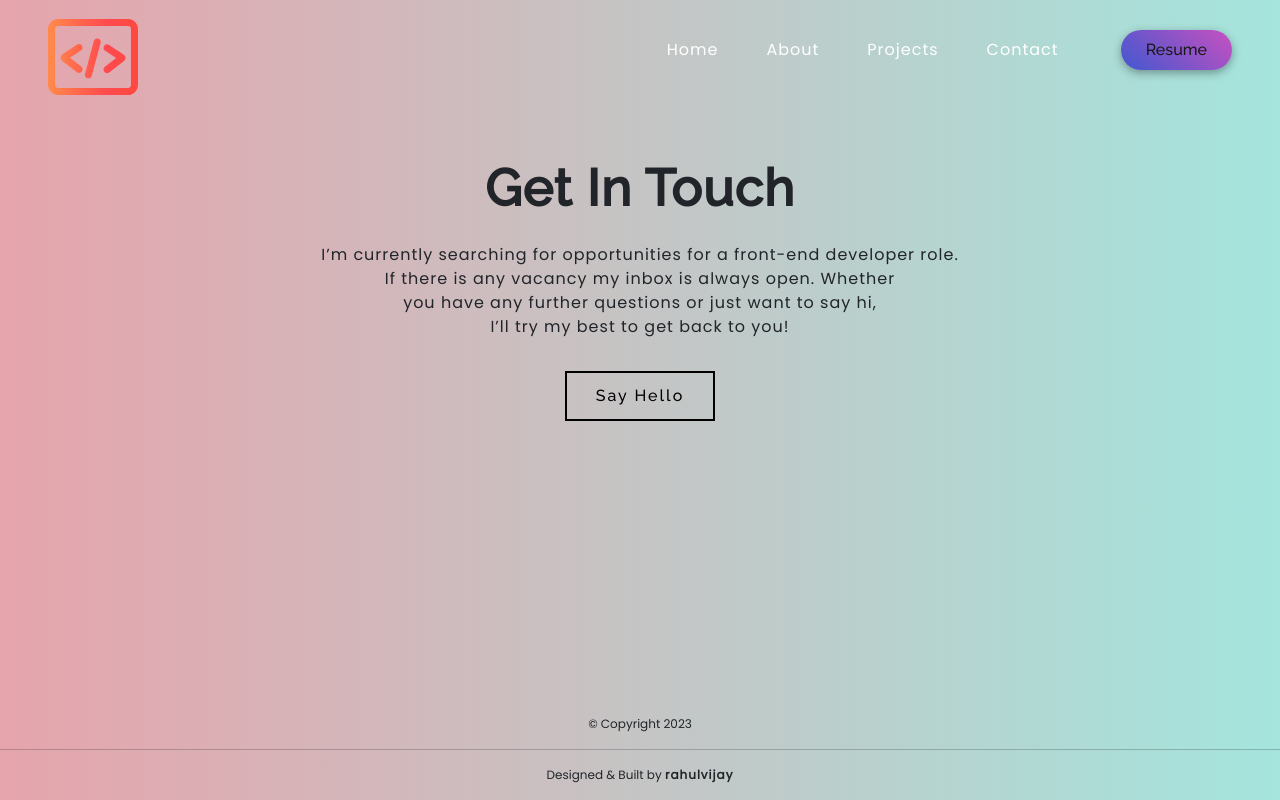
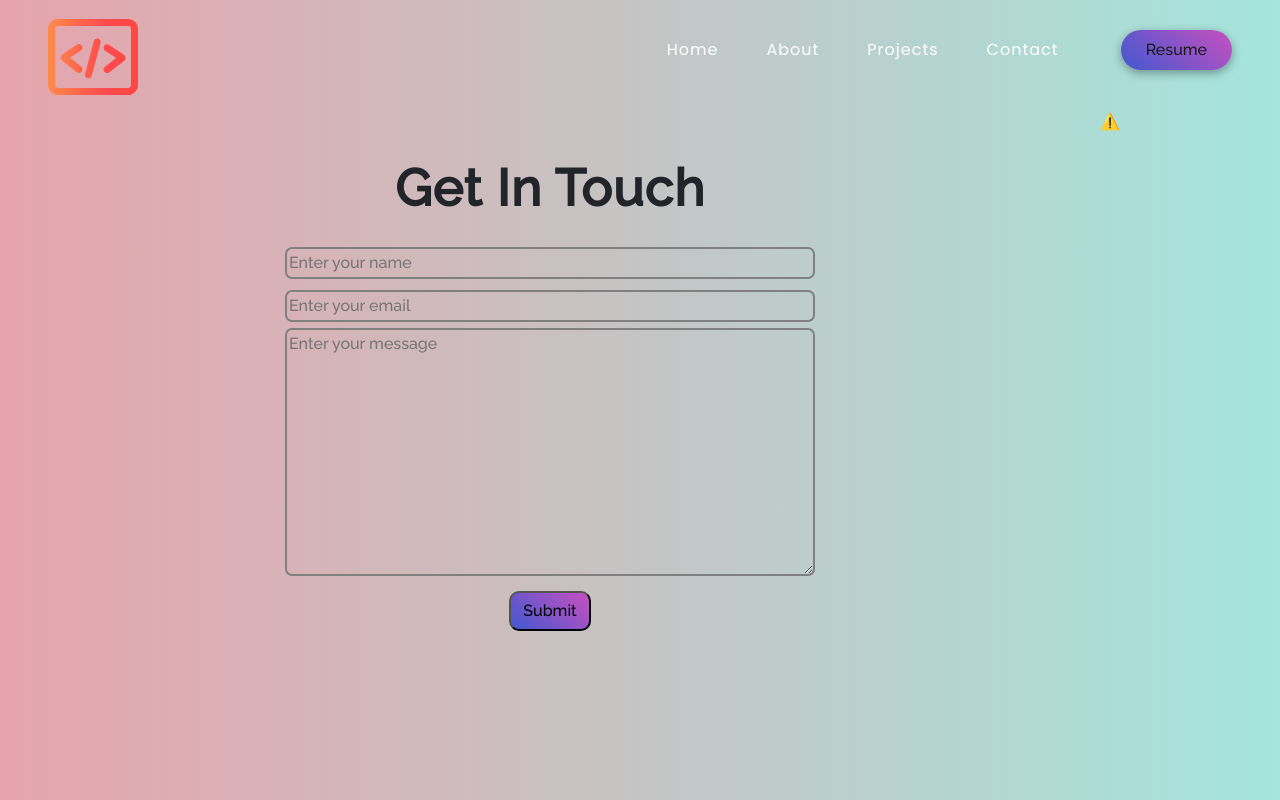
Before and after one commit to GirishMaity/portfolio, a React (Create React App) app: page /contact in a window 1280 px wide. Built offline with nearby package versions, Linux system fonts and the light colour scheme; no server answers.

Commit message:
Modified contact page

```diff
--- a/package.json
+++ b/package.json
@@ -1,5 +1,5 @@
 {
-  "name": "rahulportfolio",
+  "name": "girishportfolio",
   "version": "0.1.0",
   "private": true,
   "dependencies": {
--- a/src/components/Contactpage/Contactpage.js
+++ b/src/components/Contactpage/Contactpage.js
@@ -1,33 +1,131 @@
 import React from "react";
 import "../../pages/style.css";
 import { Container } from "react-bootstrap";
+import { Player } from "@lottiefiles/react-lottie-player";
 
 function Contactpage() {
   return (
     <div className="contactbackground">
       <Container>
         <h2 className="contacthead">Get In Touch</h2>
-        <p className="contactpara">
-          I’m currently searching for opportunities for a front-end developer
-          role. <br /> If there is any vacancy my inbox is always open. Whether
-          <br /> you have any further questions or just want to say hi, <br />
-          I’ll try my best to get back to you!
-        </p>
-        <button
-          className="contactbtn"
-          onClick={() => {
-            window.open("https://www.instagram.com/rahulvijay81/");
+        <div
+          name="contact"
+          style={{
+            width: "100%",
+
+            padding: "4px",
+            color: "black",
+            paddingTop: "16px",
           }}
         >
-          Say Hello
-        </button>
-        <span></span>
-        <p className="copyright">
-          © Copyright 2023
-          <hr />
-          Designed & Built by <span>rahulvijay</span>
-        </p>
+          <div
+            style={{
+              display: "flex",
+              flexDirection: "column",
+              padding: "4px",
+              justifyContent: "center",
+              maxWidth: "100%",
+              margin: "auto",
+              height: "100%",
+            }}
+          >
+            {/* <div style={{ paddingBottom: "8px" }}>
+              <p style={{ padding: "6px" }}>
+                Submit the form below to get in touch with me
+              </p>
+            </div> */}
+            <div
+              style={{
+                display: "flex",
+                justifyContent: "center",
+                alignItems: "center",
+              }}
+            >
+              <form
+                action="https://getform.io/f/75ec0072-9190-4357-bffa-619151435762"
+                method="POST"
+                style={{
+                  display: "flex",
+                  flexDirection: "column",
+                  width: "100%",
+                  maxWidth: "50%",
+                  justifyContent: "space-between",
+                  gap: "0.4em",
+                }}
+              >
+                <input
+                  type="text"
+                  name="name"
+                  placeholder="Enter your name"
+                  style={{
+                    padding: "2px",
+                    background: "transparent",
+                    border: "2px solid gray",
+                    borderRadius: "7px",
+                    color: "white",
+                    outline: "none",
+                  }}
+                />
+                <input
+                  type="text"
+                  name="email"
+                  placeholder="Enter your email"
+                  style={{
+                    padding: "2px",
+                    marginTop: "4px",
+                    background: "transparent",
+                    border: "2px solid gray",
+                    borderRadius: "7px",
+                    color: "white",
+                    outline: "none",
+                  }}
+                />
+                <textarea
+                  name="message"
+                  placeholder="Enter your message"
+                  rows="10"
+                  style={{
+                    padding: "2px",
+                    background: "transparent",
+                    border: "2px solid gray",
+                    borderRadius: "7px",
+                    color: "white",
+                    outline: "none",
+                  }}
+                ></textarea>
+                <button
+                  style={{
+                    background:
+                      "linear-gradient(43deg, #4158d0 0%, #c850c0 100%)",
+                    padding: "6px 12px",
+
+                    marginTop: "8px",
+                    marginLeft: "auto",
+                    marginRight: "auto",
+                    display: "flex",
+                    alignItems: "center",
+                    borderRadius: "10px",
+                    transform: "scale(1)",
+                    transition: "transform 0.3s",
+                    hover: { transform: "scale(1.1)" },
+                  }}
+                >
+                  Submit
+                </button>
+              </form>
+            </div>
+          </div>
+        </div>
       </Container>
+      <Player
+        src="https://assets4.lottiefiles.com/packages/lf20_u25cckyh.json"
+        background="transparent"
+        speed="1"
+        style={{ width: "400px", height: "400px" }}
+        loop
+        controls
+        autoplay
+      />
     </div>
   );
 }
--- a/src/components/Header/Header.js
+++ b/src/components/Header/Header.js
@@ -75,7 +75,7 @@ function Header() {
           <Nav.Item>
             <NavLink
               className="nav-link"
-              // to="/contact"
+              to="/contact"
               onClick={() => updateExpanded(false)}
             >
               Contact
--- a/src/pages/style.css
+++ b/src/pages/style.css
@@ -420,11 +420,13 @@
 /* Contactpage Style */
 .contactbackground {
   width: 100%;
-  height: 100%;
+  /* height: 100%; */
   min-height: 100vh;
   background-color: #4158d0;
   background-image: linear-gradient(90deg, #e6a4ac 0%, #a4e5dd 100%);
   padding-top: 110px;
+  display: flex;
+  padding-right: 10em;
 }
 .contacthead {
   padding-top: 3rem;
```
Also changed, not shown: 1 other file (tests, documents, lock files or other folders).
